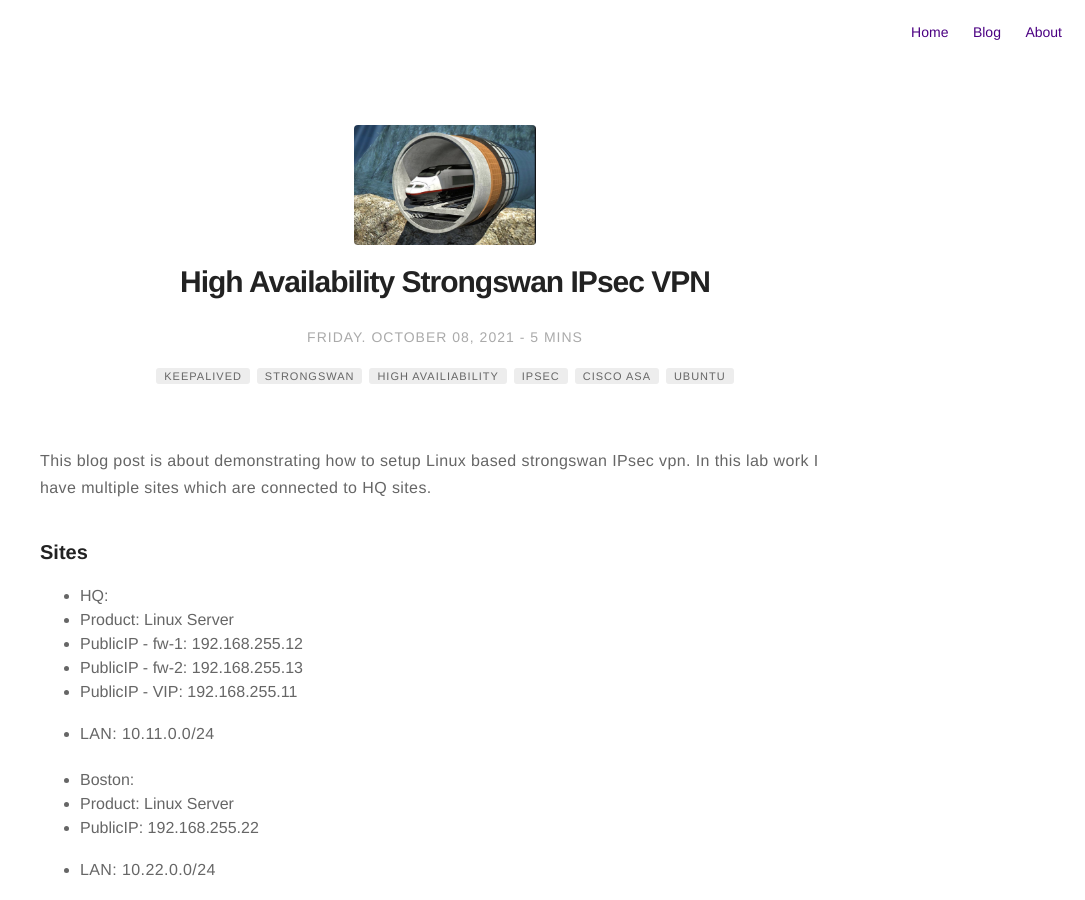
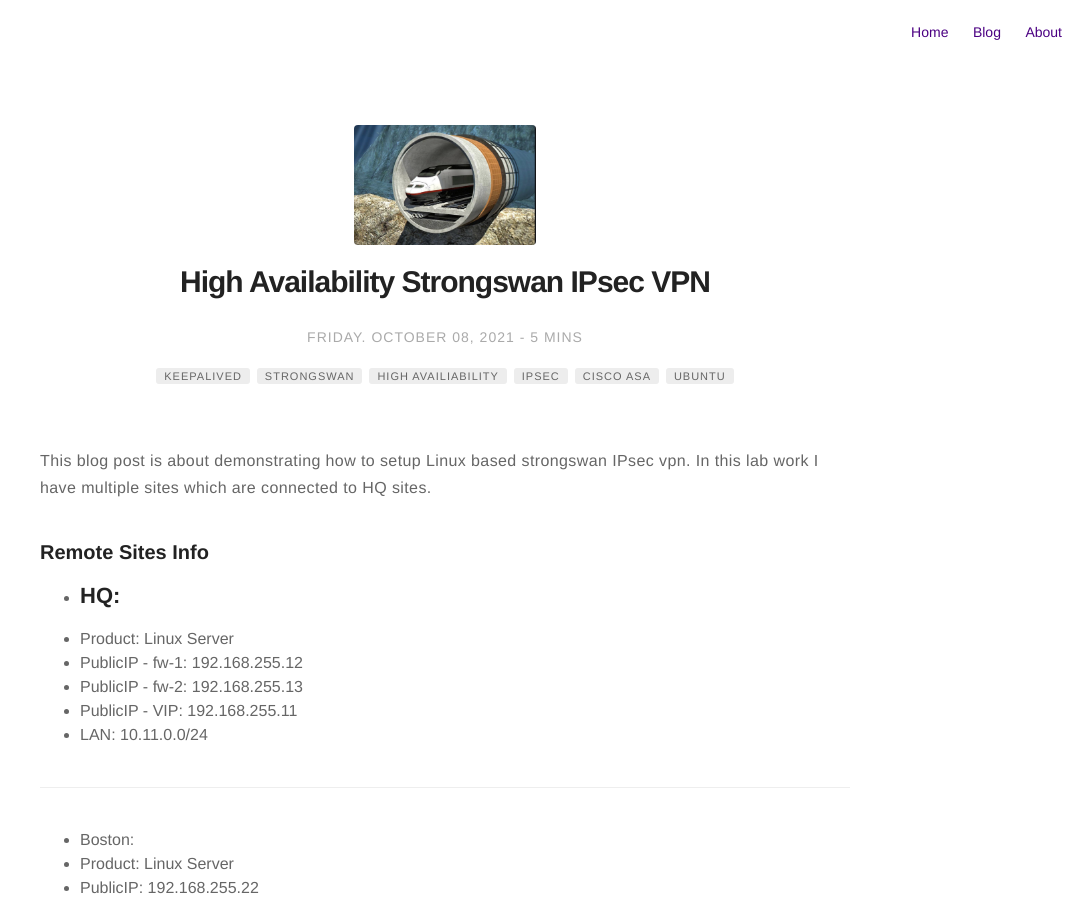
Before and after one commit to satishdotpatel/satishdotpatel.github.io, a Jekyll site: the page built from _posts/2021-10-08-ha-strongswan-ipsec-vpn.markdown, in a window 1280 px wide and 900 px high. Shown: the whole window, without its empty margins (195-1280 px from the left). Built offline with Jekyll 4.4.1, drawn with Linux system fonts in a browser that asks for light colours; comment, search, counter and statistics services are not loaded.

Commit message:
HA VPN with strongswan

```diff
--- a/_posts/2021-10-08-ha-strongswan-ipsec-vpn.markdown
+++ b/_posts/2021-10-08-ha-strongswan-ipsec-vpn.markdown
@@ -20,19 +20,24 @@ description: "High Availability Strongswan IPsec VPN"
 
 This blog post is about demonstrating how to setup Linux based strongswan IPsec vpn. In this lab work I have multiple sites which are connected to HQ sites.
 
-### Sites
+### Remote Sites Info
 
 * HQ:
+----------------------------------
 - Product: Linux Server
 - PublicIP - fw-1: 192.168.255.12
 - PublicIP - fw-2: 192.168.255.13
 - PublicIP - VIP: 192.168.255.11
 - LAN: 10.11.0.0/24
 
+----------------------------------
+
 * Boston:
 - Product: Linux Server
 - PublicIP: 192.168.255.22
 - LAN: 10.22.0.0/24
+
+----------------------------------
 
 * Phoenix:
 - Product: Cisco ASA
```
